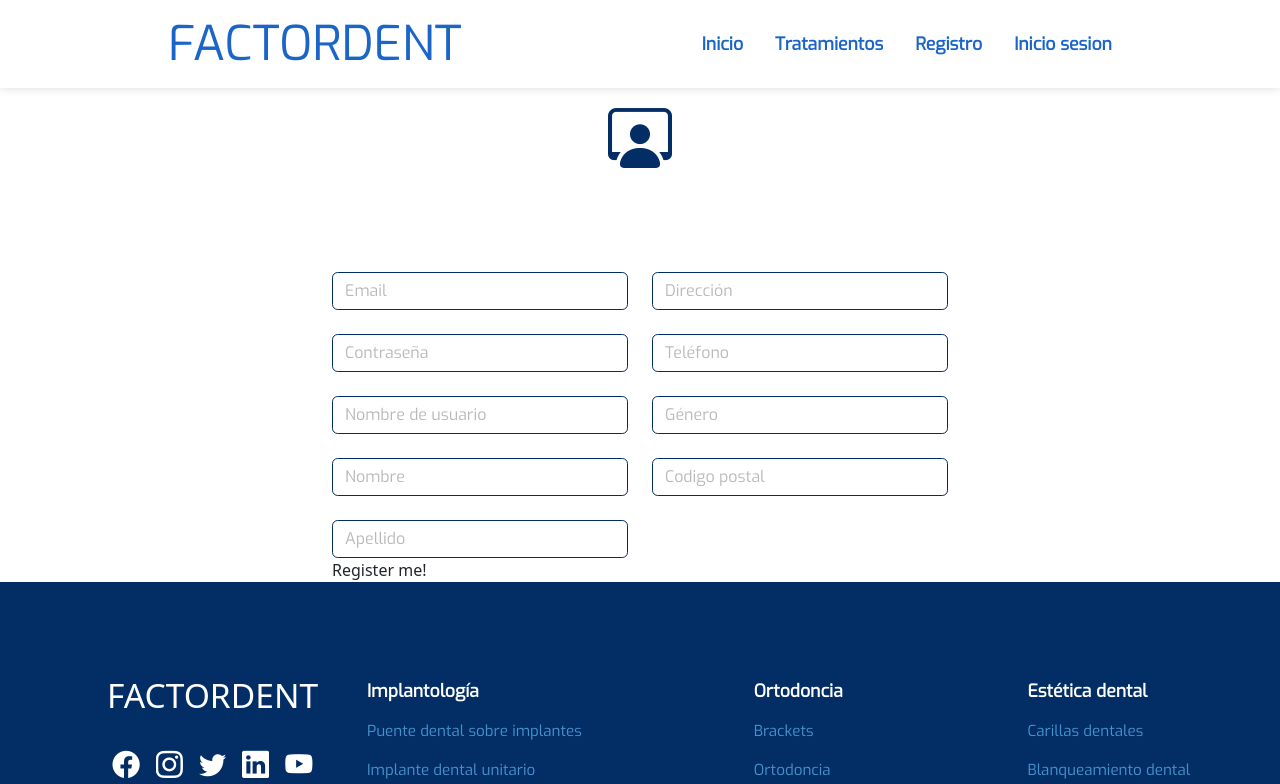
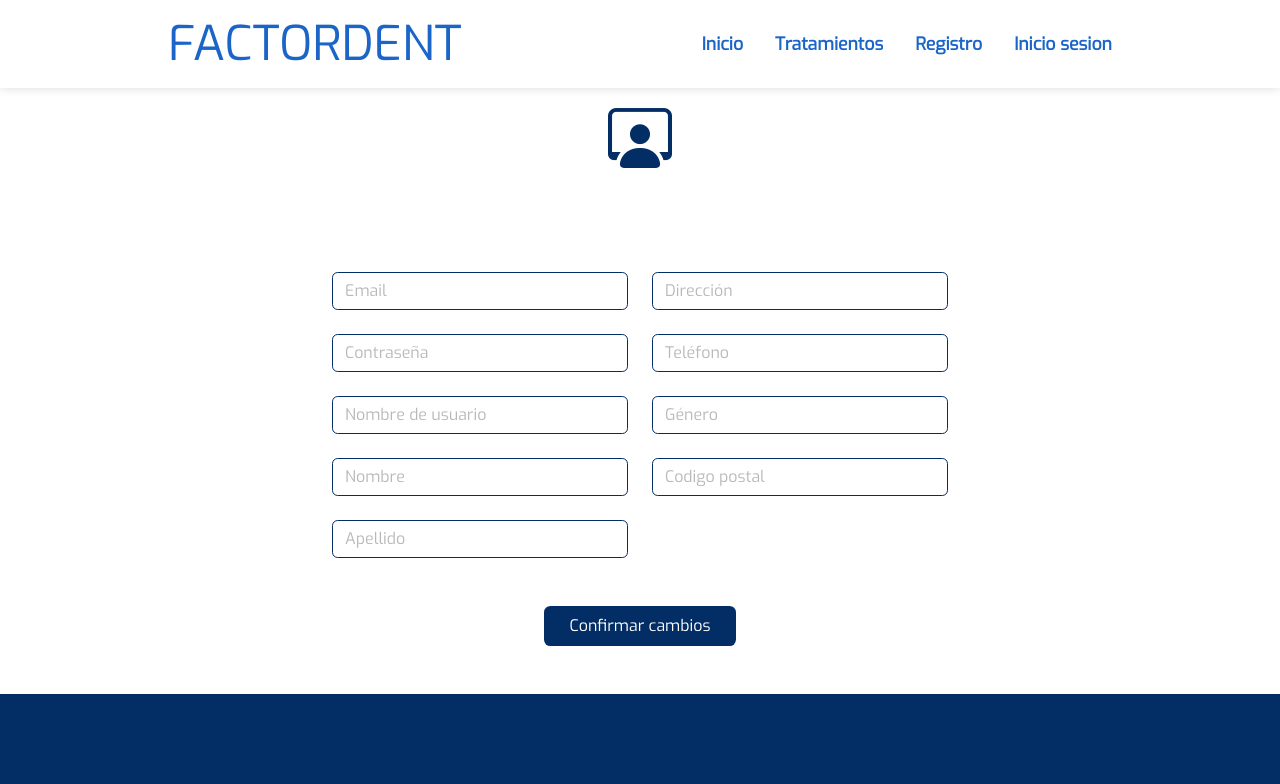
Before and after one commit to AdrianSolsona/dental-clinic-react, a React (Vite) app: page /modify/user in a window 1280 px wide. Shown: the top 784 px of the page. Built offline with nearby package versions, Linux system fonts and the light colour scheme.

Commit message:
Feat: the view for the modification of the user's data is performed

```diff
--- a/src/layout/modifyUser/modifyUser.css
+++ b/src/layout/modifyUser/modifyUser.css
@@ -0,0 +1,87 @@
+.container-register{
+    margin-bottom: 3rem;
+}
+.date-confirm{
+    color: rgb(3, 45, 101);
+    font-family: 'Exo', sans-serif;
+    display: flex;
+    justify-content: center;
+    align-items: center;
+    font-size: 2rem;
+    margin-top: 10rem;
+    margin-bottom: 10rem;
+}
+.loginSendDeac {
+
+    color: #fff;
+    background-color: rgb(3, 45, 101);
+    border-color: #007bff;
+    font-family: 'Exo', sans-serif;
+    border-radius: 0.4rem; /* Agrega un borde redondeado */
+    padding: 0.5rem 1rem; /* Agrega un padding a los lados */
+    font-size: 1rem; /* Tamaño de fuente */
+    margin-top: 3rem;
+    line-height: 1.5; /* Altura de línea */
+    text-align: center; /* Alineación de texto */
+    text-decoration: none; /* Elimina la subraya del enlace si se aplica */
+    cursor: pointer; /* Cambia el cursor al pasar el mouse sobre el botón */
+    transition: all 0.15s ease-in-out;
+    display: flex;
+    justify-content: center;
+    align-items: center;
+    width: 12rem;
+    /*
+    background-color: rgb(3, 45, 101);
+    border-color: rgb(3, 45, 101);
+    font-family: 'Exo', sans-serif;
+    width: 8rem;
+    margin-top: 3rem;
+    display: flex;
+    justify-content: center;
+    align-items: center;
+    height: 2.5rem;
+
+    height: 2em;
+    width: 9em;
+
+    background-color: tomato;
+
+    border-radius: 0.2em;
+    color: white;
+
+    display: flex;
+    justify-content: center;
+    align-items: center;*/
+}
+.loginSendAct {
+
+    cursor: pointer;
+    background-color: rgb(26, 101, 199);
+    width: 12rem;
+    margin-top: 2rem;
+    display: flex;
+    justify-content: center;
+    align-items: center;
+}
+.loginSendAct:hover {
+
+    transition: 1s;
+    /*background-color: darkred;*/
+    background-color: rgba(255, 255, 255, 0.74);
+    color: rgb(3, 45, 101);
+    font-family: 'Exo', sans-serif;
+    margin-top: 2rem;
+    display: flex;
+    justify-content: center;
+    align-items: center;
+}
+.container-btn{
+    display: flex;
+    justify-content: center;
+    align-items: center;
+}
+@media(max-width:500px){
+    .row-input{
+        width: 20rem;
+    }
+}
--- a/src/layout/modifyUser/modifyUser.jsx
+++ b/src/layout/modifyUser/modifyUser.jsx
@@ -159,13 +159,13 @@ export const ModifyUser = () => {
     updateProfile(credenciales, token)
     console.log()
 
-    setWelcome(`Gracias por confiar en nosotros`);
+    setWelcome(`¡Tus cambios se han guardado correctamente!`);
 
                 //Redirección a Home
 
                 setTimeout(() => {
-                  navigate("/home");
-                }, 3000);
+                  navigate("/data/user");
+                }, 2000);
 
   };
 
@@ -178,7 +178,7 @@ export const ModifyUser = () => {
         <i className="bi bi-person-workspace icon-login"></i>
       </div>
       {welcome !== "" ? (
-            <div>{welcome}</div>
+            <div className='date-confirm'>{welcome}</div>
           ) : (
       <Container className="container-register">
         <Row className="row-input">
@@ -312,10 +312,12 @@ export const ModifyUser = () => {
 
                   />
           </Col>
+        </Row>
+        <div className="continer-btn">
             <div
               type="submit"
                 className={
-          registerAct ? "registerSendDeac registerSendAct" : "registerSendDeac"
+                  registerAct ? "loginSendDeac loginSendAct" : "loginSendDeac"
                 }
                 onClick={
                   //Si el hook registerAct es true, el onclick nos permitirá ejecutar la función que haría el registro....
@@ -326,9 +328,9 @@ export const ModifyUser = () => {
                     : () => {}
                 }
               >
-        Register me!
+                Confirmar cambios
             </div>
-        </Row>
+        </div>
       </Container>
       )}
       <Footer/>
```
Lines whose indentation alone changed are shown as unchanged.
